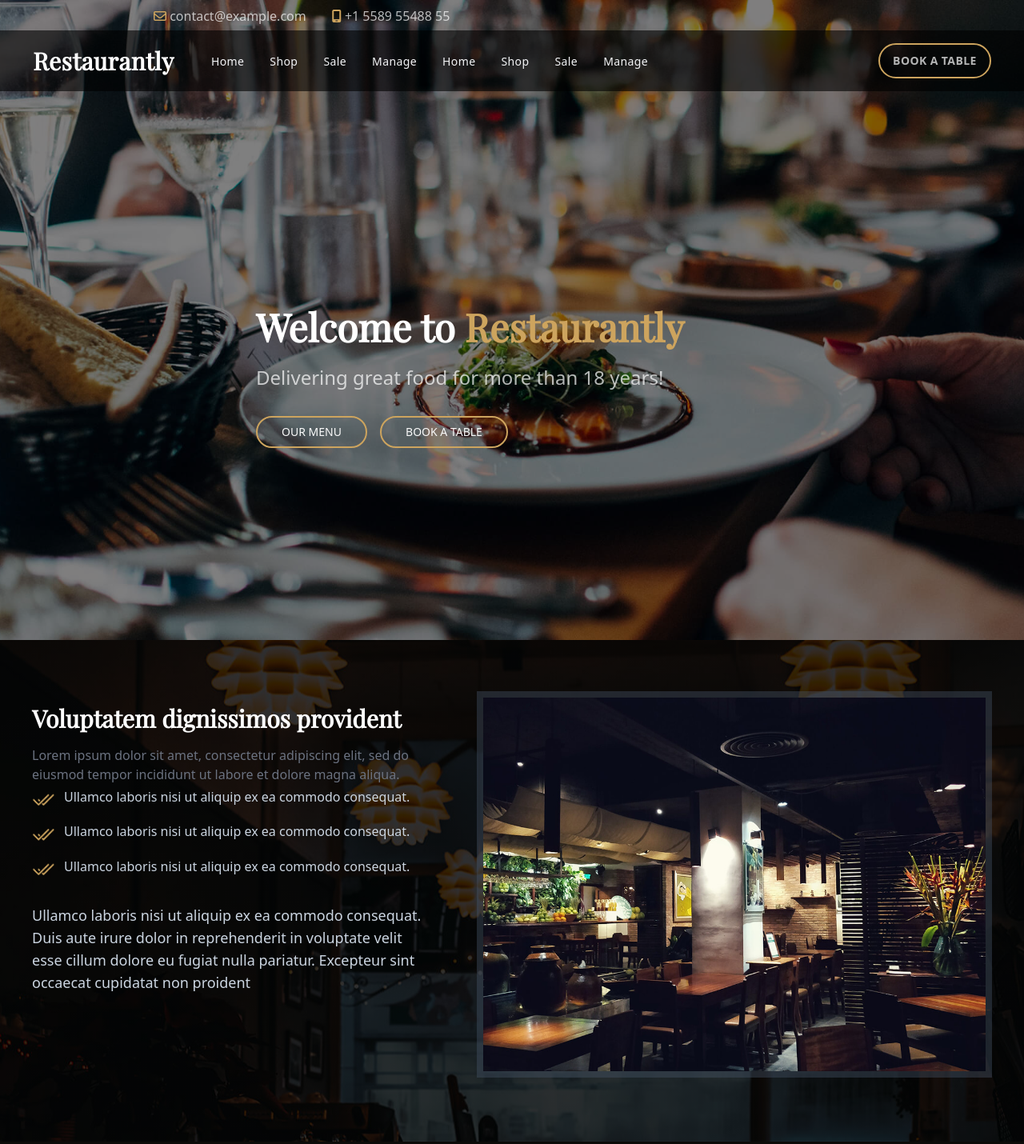
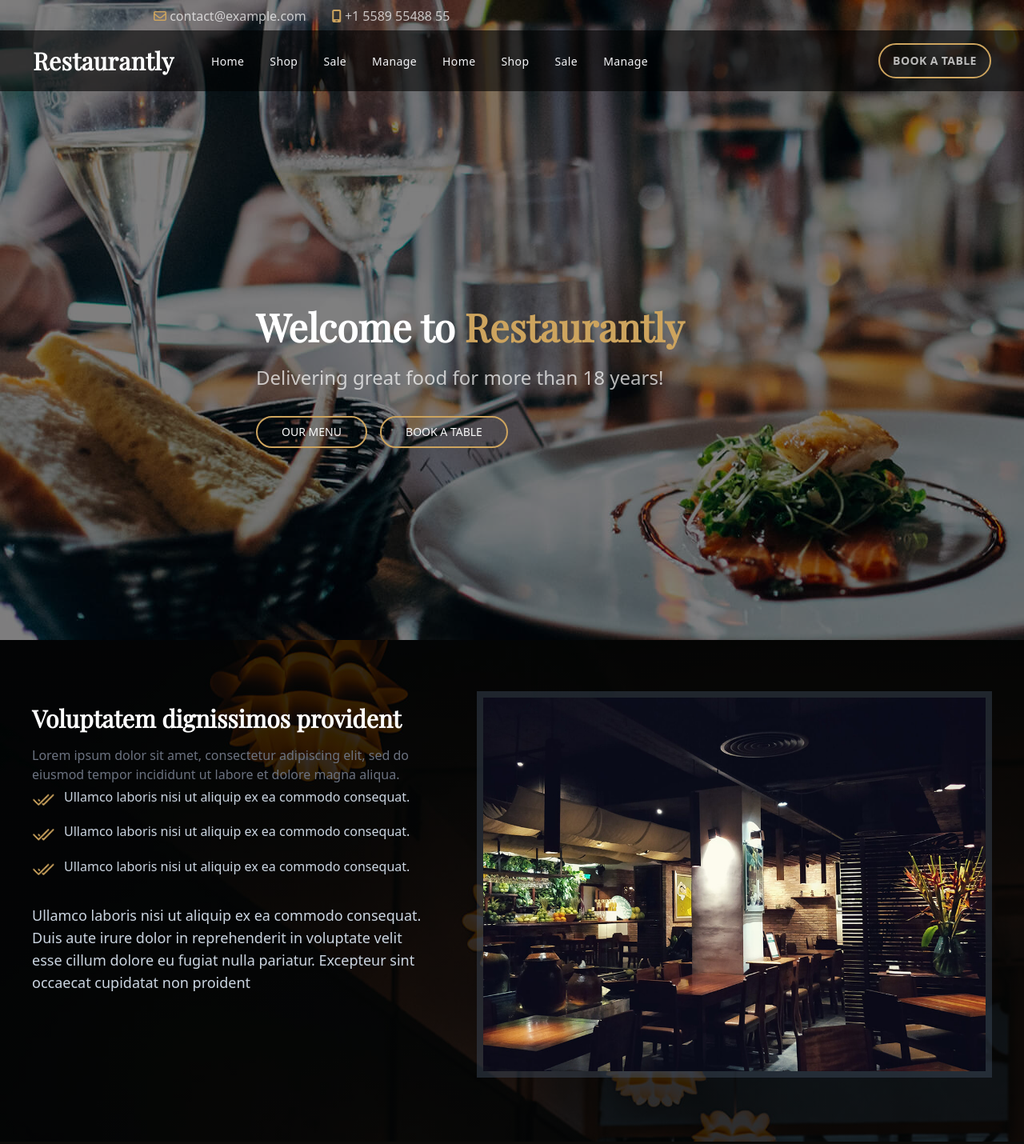
Before and after one commit to rahma307/Resturant-tailwind, a website: page index.html in a window 1280 px wide. Shown: the top 1430 px of the page at 80% size. Drawn offline with nearby package versions, Linux system fonts and the light colour scheme.

Commit message:
Update index.html

```diff
--- a/index.html
+++ b/index.html
@@ -27,7 +27,8 @@
   </div>
 </div>
 
-    <section id="hero" class="flex flex-col min-h-screen w-full hero-bg  mx-0  bg-blend-multiply">
+    <section id="hero" class="flex flex-col min-h-screen w-full hero-bg  mx-0  bg-blend-multiply" style="  background: linear-gradient(rgba(0, 0, 0, 0.5), rgba(0, 0, 0, 0.5)),
+              url('./img/hero-bg.jpg');">
      <div class="fixed w-full z-20">
         <div class="cont flex sm:ml-48  ml-20 gap-8 my-2">
           <div class="mail">
@@ -120,7 +121,8 @@
   </div>
 
 </section>
-<section class="about about-bg    ">
+<section class="about about-bg    " style="  background: linear-gradient(rgba(0, 0, 0, 0.8), rgba(0, 0, 0, 0.8)),
+              url('./img/about-bg.jpg');">
   <div class="container   mx-auto   px-10">
       <div class="row-col   lg:flex-row-reverse  "  >
         <div class="w-full lg:w-7/12   lg:mb-20  mt-16 lg:mx-auto transition-transform duration-[700ms] ease-in-out transform hover:scale-[1.05] hover:-translate-y-[0.1rem] lg:pl-14 ">
@@ -337,7 +339,8 @@
      </div>
   </div>
 </section>
-<section class=" events events-bg   px-20 md:px-16 ">
+<section class=" events events-bg   px-20 md:px-16 " style="  background: linear-gradient(rgba(0, 0, 0, 0.8), rgba(0, 0, 0, 0.8)),
+              url('./img/events-bg.jpg');">
   <div class="container  mx-auto  ">
       <div class="row-col  lg:gap-4  "  >
         <div class="w-full lg:w-6/12   lg:mb-20  mt-16 lg:mx-auto  lg:pl-14 event-img">
```
